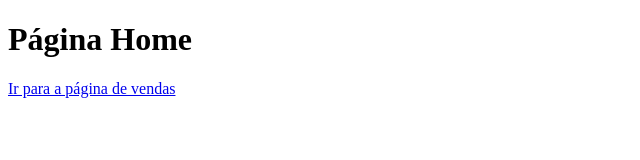
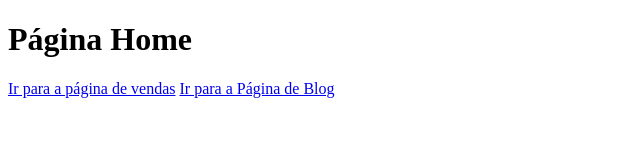
Before and after one commit to richard-dev-rich/aulagithub, a plain HTML site: page index.html in a window 1280 px wide. Shown: the whole page, without its empty margins (0-640 px from the left). Drawn offline with Linux system fonts and the light colour scheme.

Commit message:
Atualizações

```diff
--- a/index.html
+++ b/index.html
@@ -9,6 +9,7 @@
 
     <h1>Página Home</h1>
     <a href="vendas.html">Ir para a página de vendas</a>
+    <a href="blog.html">Ir para a Página de Blog</a>
 
 </body>
 </html>
```
Also changed, not shown: Blog.html (+1 -0 lines).
